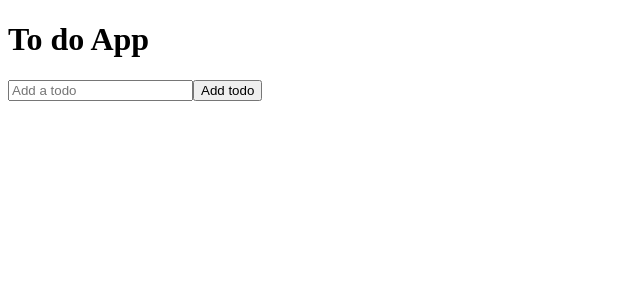
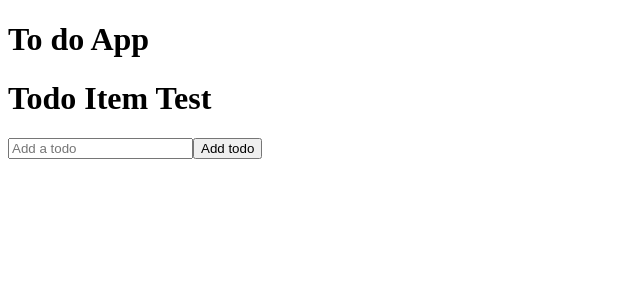
Before and after one commit to FahadHameed89/1_react_to_do_list, a React (Create React App) app in the folder react-todo-app-v1/: page / in a window 1280 px wide. Shown: the top 300 px of the page, without its empty margins (0-640 px from the left). Built offline with nearby package versions, Linux system fonts and the light colour scheme.

Commit message:
Added TodoList
Added TodoForm into TodoList.js and rendered that out in App.js

```diff
--- a/react-todo-app-v1/src/App.js
+++ b/react-todo-app-v1/src/App.js
@@ -1,11 +1,12 @@
 import './App.css';
 import TodoForm from './components/TodoForm';
+import TodoList from './components/TodoList';
 
 function App() {
   return (
     <div className="todo-app">
       <h1>To do App</h1>
-      <TodoForm />
+      <TodoList />
     </div>
   );
 }
--- a/react-todo-app-v1/src/components/TodoList.js
+++ b/react-todo-app-v1/src/components/TodoList.js
@@ -0,0 +1,18 @@
+import React, {useState} from 'react'
+import TodoForm from './TodoForm'
+
+function TodoList() {
+
+    const [todos, setTodos] = useState([])
+
+
+
+    return (
+        <div>
+            <h1>Todo Item Test</h1>
+            <TodoForm />
+        </div>
+    );
+}
+
+export default TodoList
```
